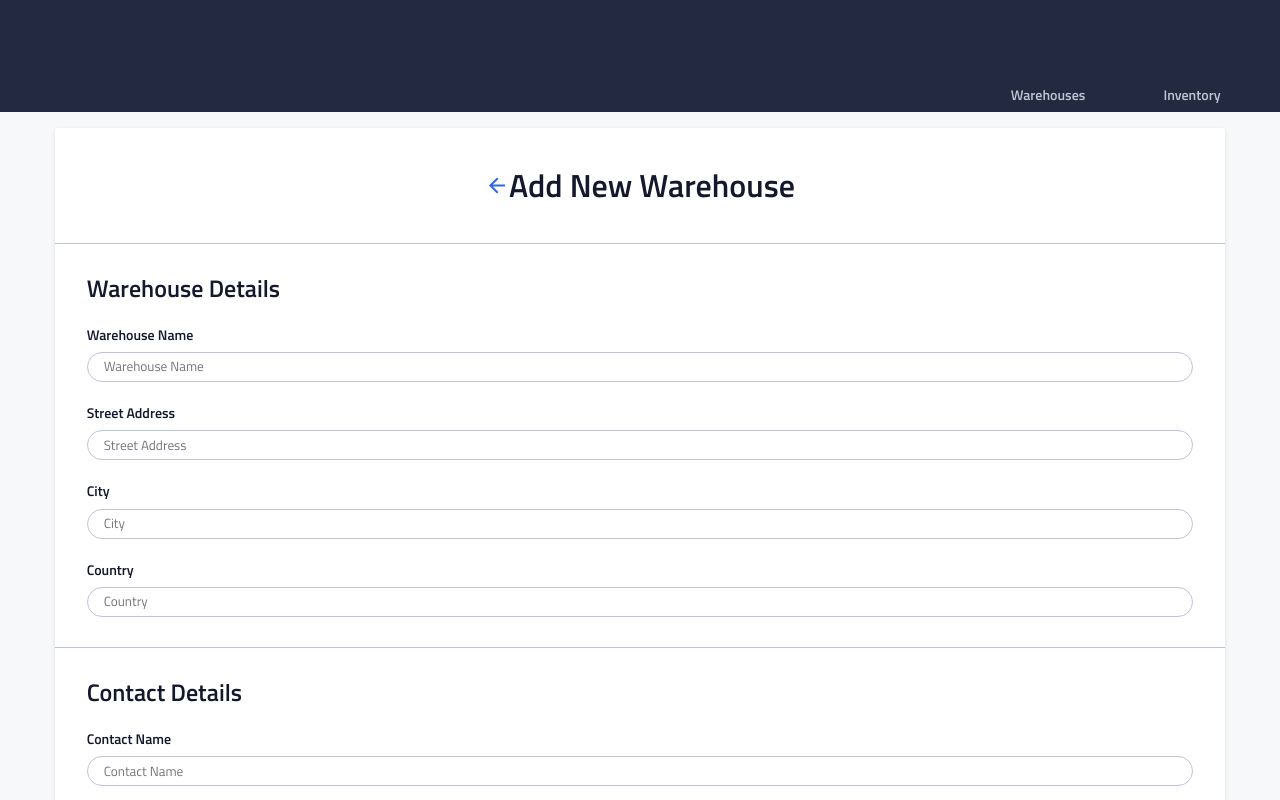
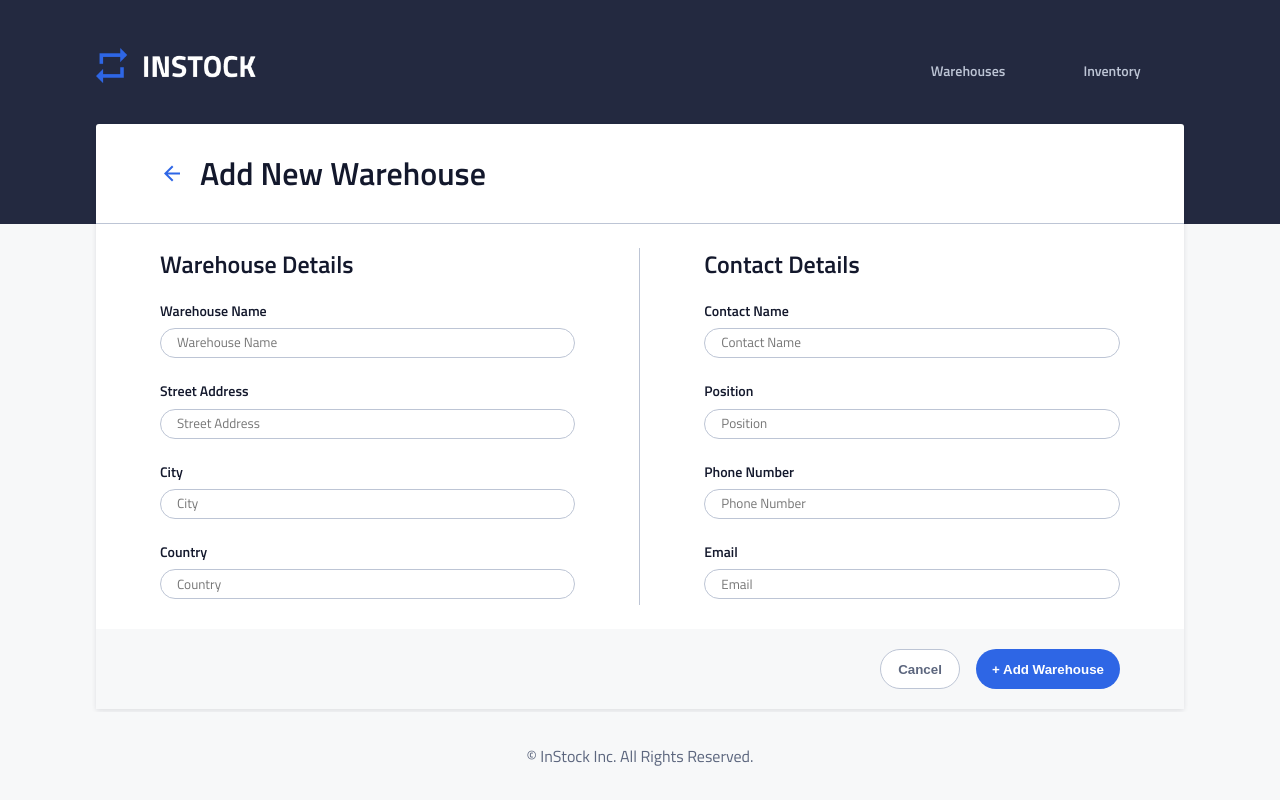
Before and after one commit to auditie/InStock-Client, a React (Create React App) app: page /inventory/add in a window 1280 px wide. Shown: the top 800 px of the page. Built offline with nearby package versions, Linux system fonts and the light colour scheme.

Commit message:
finished styling for add new warehouse, also updated footer and header to make sure allstying is correct. Made panel template for everyone to follow for efficiency

```diff
--- a/src/App.scss
+++ b/src/App.scss
@@ -50,17 +50,22 @@
   background-color: variables.$Light-Grey;
 
   @include mixins.tablet {
-    min-height: calc(100vh - 7rem);
+    min-height: calc(100vh - 14rem);
   }
 
 }
 
 .app__card {
-  position: absolute;
-  left: 4.27%;
-  right: 4.27%;
-  top: 16%;
-  background: white;
+  margin: -4rem 1rem 0;
+  background: variables.$White;
   box-shadow: 0px 2px 5px rgba(19, 24, 44, 0.1);
   border-radius: 3px;
+
+  @include mixins.tablet {
+    margin: -7.25rem 2rem 0;
+  }
+
+  @include mixins.desktop {
+    margin: -6.25rem 6rem 0;
+  }
 }
--- a/src/components/AddWarehouse/AddWarehouse.js
+++ b/src/components/AddWarehouse/AddWarehouse.js
@@ -13,10 +13,11 @@ class AddWarehouse extends React.Component {
         return (
             <div className="add-warehouse" >
                 <div className="add-warehouse__title" >
-                    <img src={BackArrow} alt="arrow-back"></img>
+                    <img className="add-warehouse__arrow" src={BackArrow} alt="arrow-back"></img>
                     <h1>Add New Warehouse</h1>
                 </div>
                 <form>
+                    <div className="add-warehouse__form" >
                         <div className="add-warehouse__warehouse--detail" >
                             <h2 className="add-warehouse__subtitle" >Warehouse Details</h2>
                             <h3 className="add-warehouse__labels" >Warehouse Name</h3>
@@ -29,7 +30,7 @@ class AddWarehouse extends React.Component {
                             <textarea type="text" placeholder="Country" ></textarea>
                         </div>
                         <div className="add-warehouse__contact--detail" >
-                        <h2>Contact Details</h2>
+                            <h2 className="add-warehouse__subtitle" >Contact Details</h2>
                             <h3 className="add-warehouse__labels" >Contact Name</h3>
                             <textarea type="text" placeholder="Contact Name" ></textarea>
                             <h3 className="add-warehouse__labels" >Position</h3>
@@ -39,13 +40,14 @@ class AddWarehouse extends React.Component {
                             <h3 className="add-warehouse__labels" >Email</h3>
                             <textarea type="text" placeholder="Email" ></textarea>
                         </div>
+
+                    </div>
+
                     <div className="add-warehouse__submit" >
                         {/* <Link to="/">Cancel</Link> */}
                         <button className="add-warehouse__submit--cancel">Cancel</button>
                         <button className="add-warehouse__submit--add" type="submit">+ Add Warehouse</button>
-
                     </div>
-
                 </form>
             </div>
 
--- a/src/components/AddWarehouse/AddWarehouse.scss
+++ b/src/components/AddWarehouse/AddWarehouse.scss
@@ -12,6 +12,10 @@ textarea {
     width: 100%;
     height: 30px;
     padding: 0.2rem 0 0 1rem;;
+
+    @include mixins.tablet {
+
+    }
 }
 
 .add-warehouse {
@@ -20,18 +24,69 @@ textarea {
         justify-content: center;
         padding: 1rem 0;
         border-bottom: 0.05rem solid variables.$Cloud;
+
+        @include mixins.tablet {
+            justify-content: start;
+            padding-left: 2rem;
+        }
+
+        @include mixins.desktop {
+            padding: 0.5rem 0 0.5rem 4rem;
+        }
+    }
+
+    &__arrow {
+
+        @include mixins.tablet {
+            margin-right: 1rem;
+        }
+    }
+
+    &__form {
+
+        @include mixins.tablet {
+            display: flex;
+            justify-content: space-evenly;
+            padding: 1.5rem 0;
+        }
+
     }
 
     &__warehouse--detail, &__contact--detail {
         padding: 0.5rem 2rem 1.5rem;
+
+        @include mixins.tablet {
+            width: 100%;
+            padding: 0 2rem;
+        }
+
+        @include mixins.desktop {
+            padding: 0 4rem;
+        }
     }
 
     &__warehouse--detail {
         border-bottom: 0.05rem solid variables.$Cloud;
+
+        @include mixins.tablet {
+            border-bottom: 0;
+            border-right: 0.05rem solid variables.$Cloud;
+        }
+
+    }
+
+    &__subtitle {
+        @include mixins.tablet {
+            margin-top: 0;
+        }
     }
 
     &__labels {
        margin-bottom: 0.4rem;
+
+       @include mixins.desktop {
+           margin-top: 1rem;
+        }
     }
 
     &__submit {
@@ -43,24 +98,45 @@ textarea {
 
         &--add {
             height: 2.5rem;
-            // padding: 0.5rem 1rem;
             font-weight: 600;
             background-color: variables.$Instock-Indigo;
             color: variables.$White;
             border: none;
             border-radius: 20px;
-            width: 10rem;
+            width: 9rem;
+
+            &:hover {
+                background-color: variables.$Graphite;
+            }
         }
 
         &--cancel {
             height: 2.5rem;
-            // padding: 0.5rem 1rem;
             font-weight: 600;
             background-color: variables.$White;
             color: variables.$Slate;
             border: 0.05rem solid variables.$Cloud;
             border-radius: 20px;
-            width: 10rem;
+            width: 9rem;
+
+            &:hover {
+                border-color: variables.$Instock-Indigo;
+                color: variables.$Instock-Indigo;
+            }
+
+            @include mixins.tablet {
+                width: 5rem;
+                margin-right: 1rem;
+            }
+        }
+
+        @include mixins.tablet {
+            justify-content: end;
+            padding-right: 2rem;
+        }
+
+        @include mixins.desktop {
+            padding-right: 4rem;
         }
 
     }
--- a/src/components/Footer/Footer.scss
+++ b/src/components/Footer/Footer.scss
@@ -9,12 +9,9 @@
         display: flex;
         justify-content: center;
         align-items: flex-end;
-        min-height: calc(145vh - 13rem);
         color: variables.$Slate;
         margin: 0;
-        padding-bottom: 2rem;
+        padding: 2rem 0;
         background-color: variables.$Light-Grey;
-
-
     }
 }
--- a/src/components/Header/Header.scss
+++ b/src/components/Header/Header.scss
@@ -8,27 +8,31 @@
     width: 100%;
     height: 13rem;
     z-index: 0;
-    padding-top: 2rem;
 
     @include mixins.tablet {
         display: flex;
         justify-content: space-between;
-        height: 7rem;
+        height: 14rem;
     }
-
 
     &__logo {
         padding: 2rem 0 0.5rem;
-        width: 7.3rem;
-        height: 1.7rem;
+        width: 8.5rem;
         display: block;
         margin: auto;
 
         @include mixins.tablet {
             width: 10rem;
-            height: 2.5rem;
-            margin: 0 1.5rem 0 3rem;
-            padding-top: 2rem;
+            padding: 0;
+            margin-left: 3rem;
+            margin-top: 2rem;
+
+        }
+
+        @include mixins.desktop {
+            width: 10rem;
+            margin-left: 6rem;
+            margin-top: 3rem;
         }
 
     }
@@ -38,8 +42,13 @@
         justify-content: space-evenly;
 
         @include mixins.tablet {
-            padding-top: 2rem;
+            padding-top: 1.5rem;
             margin-right: 1rem;
+        }
+
+        @include mixins.desktop {
+            margin-right: 6rem;
+            margin-top: 1rem;
         }
 
         &--title {
@@ -48,7 +57,7 @@
             padding-top: 0.4rem;
             background-color: transparent;
             width: 10rem;
-            height: 1.5rem;
+            height: 2.1rem;
             border-radius: 20px;
 
             @include mixins.tablet {
@@ -59,9 +68,6 @@
                 text-decoration: underline;
                 color: variables.$White;
                 background: variables.$Instock-Black;
-                width: 10rem;
-                height: 1.5rem;
-                border-radius: 20px;
 
                 @include mixins.tablet {
                     width: 9rem;
```
Lines whose indentation alone changed are shown as unchanged.
